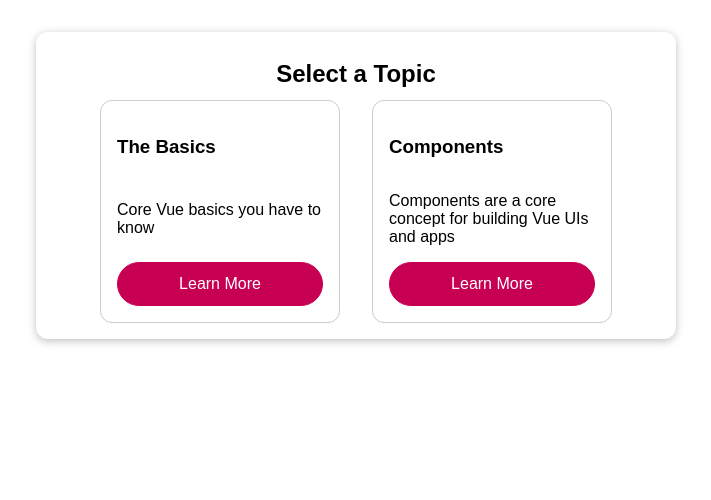
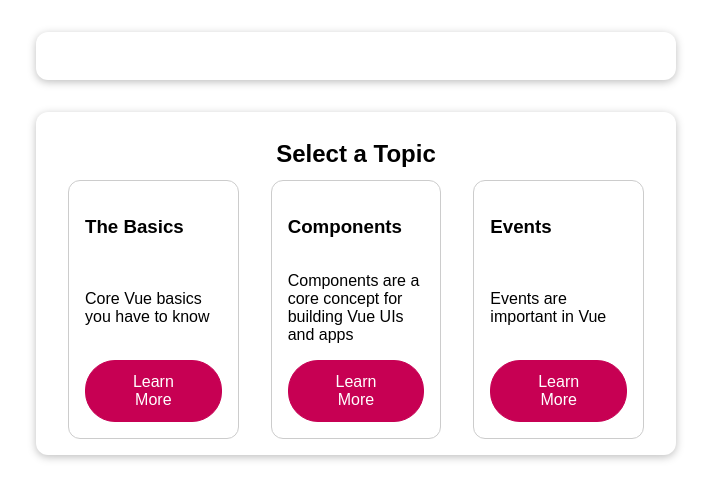
Before and after one commit to LinhKH/reading-list, a Vue app: page / in a window 1280 px wide. Shown: the top 500 px of the page, without its empty margins (284-995 px from the left). Built offline with nearby package versions, Linux system fonts and the light colour scheme.

Commit message:
Provide + Inject vs Props & Custom Events

```diff
--- a/src/App.vue
+++ b/src/App.vue
@@ -1,8 +1,8 @@
 <template>
     <div>
-        <active-element v-if="activeTopic" :topic-title="activeTopic && activeTopic.title"
+        <active-element :topic-title="activeTopic && activeTopic.title"
             :text="activeTopic && activeTopic.fullText"></active-element>
-        <knowledge-base :topics="topics" @select-topic="activateTopic"></knowledge-base>
+        <knowledge-base></knowledge-base>
     </div>
 </template>
 
@@ -30,11 +30,27 @@
             activeTopic: null,
         };
     },
+    provide() {
+        return {
+            topics: this.topics,
+            selectTopic: this.activateTopic
+        };
+    },
     methods: {
         activateTopic(topicId) {
             this.activeTopic = this.topics.find((topic) => topic.id === topicId);
         },
     },
+    mounted() {
+        setTimeout(() => {
+            this.topics.push({
+                id: 'events',
+                title: 'Events',
+                description: 'Events are important in Vue',
+                fullText: 'Events allow you to trigger code on demand!'
+            });
+        }, 3000);
+    }
 };
 </script>
 
--- a/src/components/KnowledgeBase.vue
+++ b/src/components/KnowledgeBase.vue
@@ -1,13 +1,10 @@
 <template>
     <section>
         <h2>Select a Topic</h2>
-        <knowledge-grid :topics="topics" @select-topic="$emit('select-topic', $event)"></knowledge-grid>
+        <knowledge-grid></knowledge-grid>
     </section>
 </template>
 
 <script>
-export default {
-    props: ['topics'],
-    emits: ['select-topic'],
-};
+export default {};
 </script>
--- a/src/components/KnowledgeElement.vue
+++ b/src/components/KnowledgeElement.vue
@@ -2,13 +2,14 @@
     <li>
         <h3>{{ topicName }}</h3>
         <p>{{ description }}</p>
-        <button @click="$emit('select-topic', id)">Learn More</button>
+        <button @click="selectTopic(id)">Learn More</button>
     </li>
 </template>
 
 <script>
 export default {
+    inject: ['selectTopic'],
     props: ['id', 'topicName', 'description'],
-    emits: ['select-topic'],
+    // emits: ['select-topic'],
 };
 </script>
--- a/src/components/KnowledgeGrid.vue
+++ b/src/components/KnowledgeGrid.vue
@@ -1,13 +1,12 @@
 <template>
     <ul>
         <knowledge-element v-for="topic in topics" :key="topic.id" :id="topic.id" :topic-name="topic.title"
-            :description="topic.description" @select-topic="$emit('select-topic', $event)"></knowledge-element>
+            :description="topic.description"></knowledge-element>
     </ul>
 </template>
 
 <script>
 export default {
-    props: ['topics'],
-    emits: ['select-topic']
+    inject: ['topics'],
 };
 </script>
```
